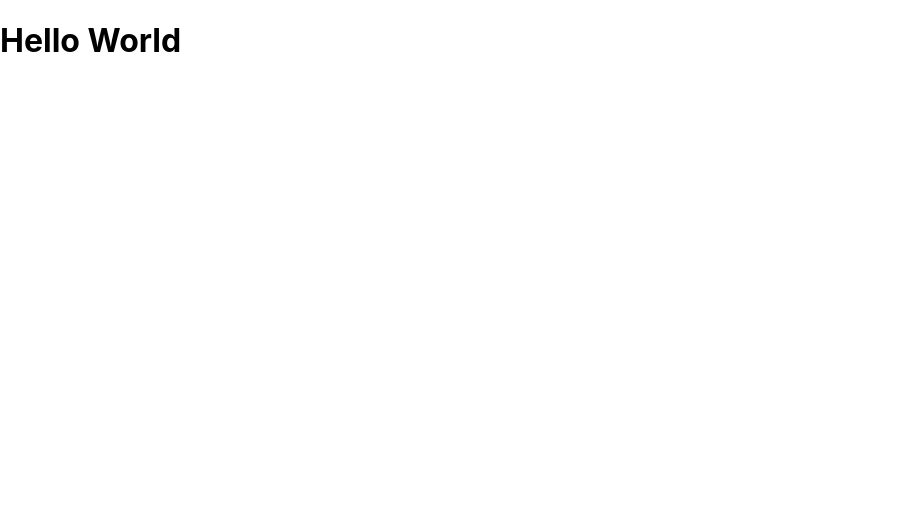
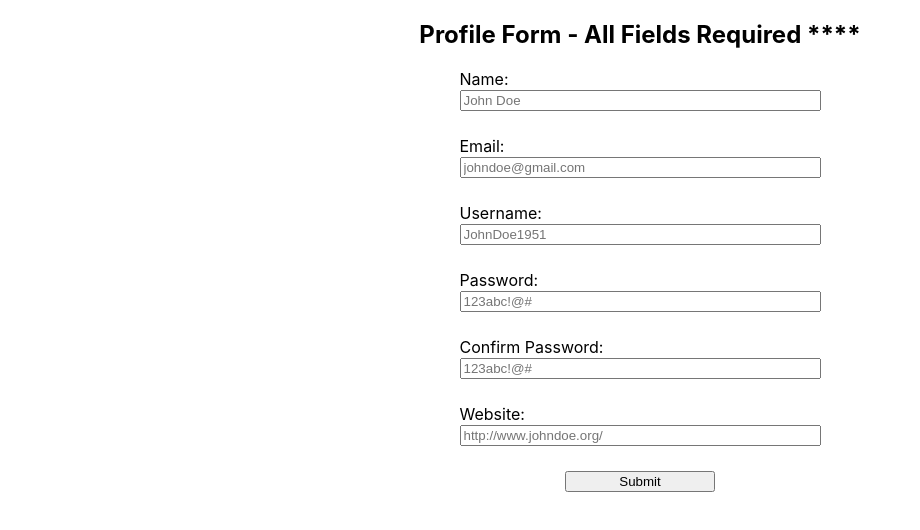
Before and after one commit to alexjmitchell/react-validation, a React app: page / in a window 1280 px wide. Shown: the whole page, without its empty margins (0-920 px from the left). Built offline with nearby package versions, Linux system fonts and the light colour scheme.

Commit message:
validations working

```diff
--- a/src/components/App.js
+++ b/src/components/App.js
@@ -1,9 +1,153 @@
-import React from "react"
+import React, { useState } from "react"
+import validator from "validator"
+import "../styles/base.css"
 
 function App() {
+  const [name, setName] = useState("")
+  const [email, setEmail] = useState("")
+  const [username, setUsername] = useState("")
+  const [password, setPassword] = useState("")
+  const [confirmPassword, setConfirmPassword] = useState("")
+  const [website, setWebsite] = useState("")
+  const [nameError, setNameError] = useState("")
+  const [emailError, setEmailError] = useState("")
+  const [usernameError, setUsernameError] = useState("")
+  const [passwordError, setPasswordError] = useState("")
+  const [confirmPasswordError, setConfirmPasswordError] = useState("")
+  const [websiteError, setWebsiteError] = useState("")
+
+  function handleSubmit(event) {
+    event.preventDefault()
+
+    if (name !== "") {
+      if (!validator.isAlpha(name)) {
+        setNameError("Cannot use those Characters")
+      }
+    } else {
+      setNameError("Cannot be Blank")
+    }
+
+    if (email !== "") {
+      if (!validator.isEmail(email)) {
+        setEmailError("Must use proper email")
+      }
+    } else {
+      setEmailError("Cannot be Blank")
+    }
+
+    if (username !== "") {
+      if (!validator.isAlphanumeric(username)) {
+        setUsernameError("do not use those Chars")
+      }
+    } else {
+      setUsernameError("Cannot be Blank")
+    }
+
+    if (password !== "") {
+      if (password.length < 6 || password.length >= 20) {
+        setPasswordError(
+          "password must be a min of 6 characters long and max of 20 characters."
+        )
+      }
+    } else {
+      setPasswordError("Cannot be Blank")
+    }
+
+    if (confirmPassword !== "") {
+      if (confirmPassword !== password) {
+        setConfirmPasswordError("password must be the same")
+      }
+    } else {
+      setConfirmPasswordError("Cannot be Blank")
+    }
+
+    if (website !== "") {
+      if (!validator.isURL(website)) {
+        setWebsiteError("Must be a proper URL")
+      }
+    } else {
+      setWebsiteError("Cannot be Blank")
+    }
+  }
+  console.log(confirmPassword)
   return (
-    <div>
-      <h1>Hello World</h1>
+    <div className="container">
+      <h2>Profile Form - All Fields Required ****</h2>
+      <form className="profile-form" onSubmit={handleSubmit} noValidate>
+        <article className="forms">
+          <section>
+            <label>
+              Name:&nbsp;
+              {nameError}{" "}
+            </label>
+            <br />
+            <input
+              className="name"
+              type="text"
+              size="42"
+              value={name.toLowerCase()}
+              onChange={event => setName(event.target.value)}
+              placeholder="John Doe"
+            />
+          </section>
+          <section>
+            <label>Email:&nbsp;{emailError} </label>
+            <br />
+            <input
+              type="email"
+              size="42"
+              value={email}
+              onChange={event => setEmail(event.target.value)}
+              placeholder="johndoe@gmail.com"
+            />
+          </section>
+          <section>
+            <label>Username:&nbsp;{usernameError} </label>
+            <br />
+            <input
+              type="text"
+              size="42"
+              value={username}
+              onChange={event => setUsername(event.target.value)}
+              placeholder="JohnDoe1951"
+            />
+          </section>
+          <section>
+            <label>Password:&nbsp;{passwordError} </label>
+            <br />
+            <input
+              type="password"
+              size="42"
+              value={password}
+              onChange={event => setPassword(event.target.value)}
+              placeholder="123abc!@#"
+            />
+          </section>
+          <section>
+            <label>Confirm Password:&nbsp;{confirmPasswordError} </label>
+            <br />
+            <input
+              type="password"
+              size="42"
+              value={confirmPassword}
+              onChange={event => setConfirmPassword(event.target.value)}
+              placeholder="123abc!@#"
+            />
+          </section>
+          <section>
+            <label>Website:&nbsp;{websiteError} </label>
+            <br />
+            <input
+              type="url"
+              size="42"
+              value={website}
+              onChange={event => setWebsite(event.target.value)}
+              placeholder="http://www.johndoe.org/"
+            />
+          </section>
+          <button type="submit">Submit</button>
+        </article>
+      </form>
     </div>
   )
 }
--- a/src/styles/base.css
+++ b/src/styles/base.css
@@ -1,5 +1,9 @@
 html {
   box-sizing: border-box;
+  font-family: Arial, Helvetica, sans-serif;
+  font-size: 1rem;
+  width: 1000px;
+  margin: auto;
 }
 *,
 *::before,
@@ -20,3 +24,29 @@ code {
   font-family: source-code-pro, Menlo, Monaco, Consolas, "Courier New",
     monospace;
 }
+
+.container {
+  display: grid;
+  justify-items: center;
+}
+
+p {
+  margin: 0;
+}
+
+section {
+  margin-bottom: 25px;
+}
+
+article {
+  display: grid;
+  justify-items: center;
+}
+
+button {
+  width: 150px;
+}
+
+.name {
+  text-transform: capitalize;
+}
```
